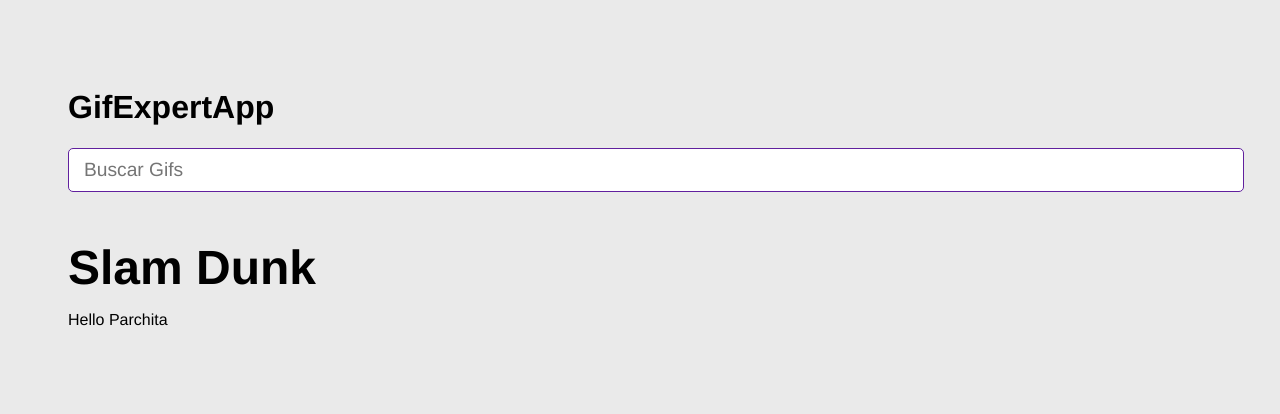
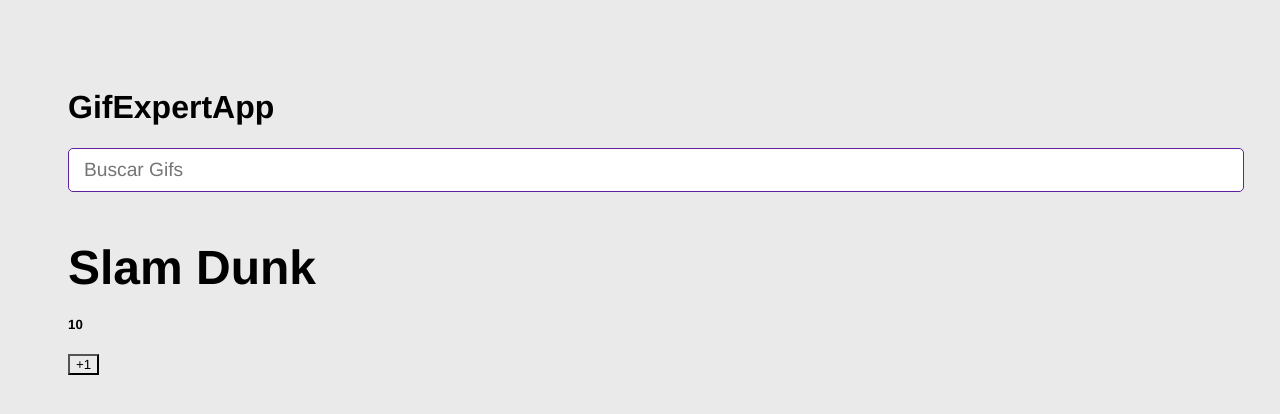
Before and after one commit to CodingJhames/Rebuilds, a React (Vite) app in the folder gif-exp-app/: page / in a window 1280 px wide. Shown: the top 414 px of the page. Built offline with nearby package versions, Linux system fonts and the light colour scheme; no server answers.

Commit message:
useEffect hook added

```diff
--- a/gif-exp-app/src/components/GifGrid.jsx
+++ b/gif-exp-app/src/components/GifGrid.jsx
@@ -1,16 +1,22 @@
+import { useEffect, useState } from "react";
 import { getGifs } from "../helpers/getGifs"
 
 
 export const GifGrid = ({category}) => {
 
-    getGifs( category );
+    const [counter, setCounter] = useState(10);
+
+    useEffect( () => {
+        getGifs( category );
+    }, [] )
+
+
 
     return (
-    <>
-        <h3>{category}</h3>
-        <p> Hello Parchita </p>
-
-
-    </>
+        <>
+            <h3>{category}</h3>
+            <h5>{ counter }</h5>
+            <button onClick={ () => { setCounter( counter + 1 )  }} >+1</button>
+        </>
   )
 }
--- a/gif-exp-app/src/helpers/getGifs.js
+++ b/gif-exp-app/src/helpers/getGifs.js
@@ -2,7 +2,7 @@
 
 export const getGifs = async( category ) => {
 
-    const url = `https:\\api.giphy.com/v1/gifs/search?api_key=BsW6v8H74iBT4mTYmspQQnvmzK5DaDQ6&q=${category}&limit=20`;
+    const url = `https:\\api.giphy.com/v1/gifs/search?api_key=BsW6v8H74iBT4mTYmspQQnvmzK5DaDQ6&q=${category}&limit=10`;
     const resp = await fetch( url );
     const { data } = await resp.json();
     console.log( data );
```
